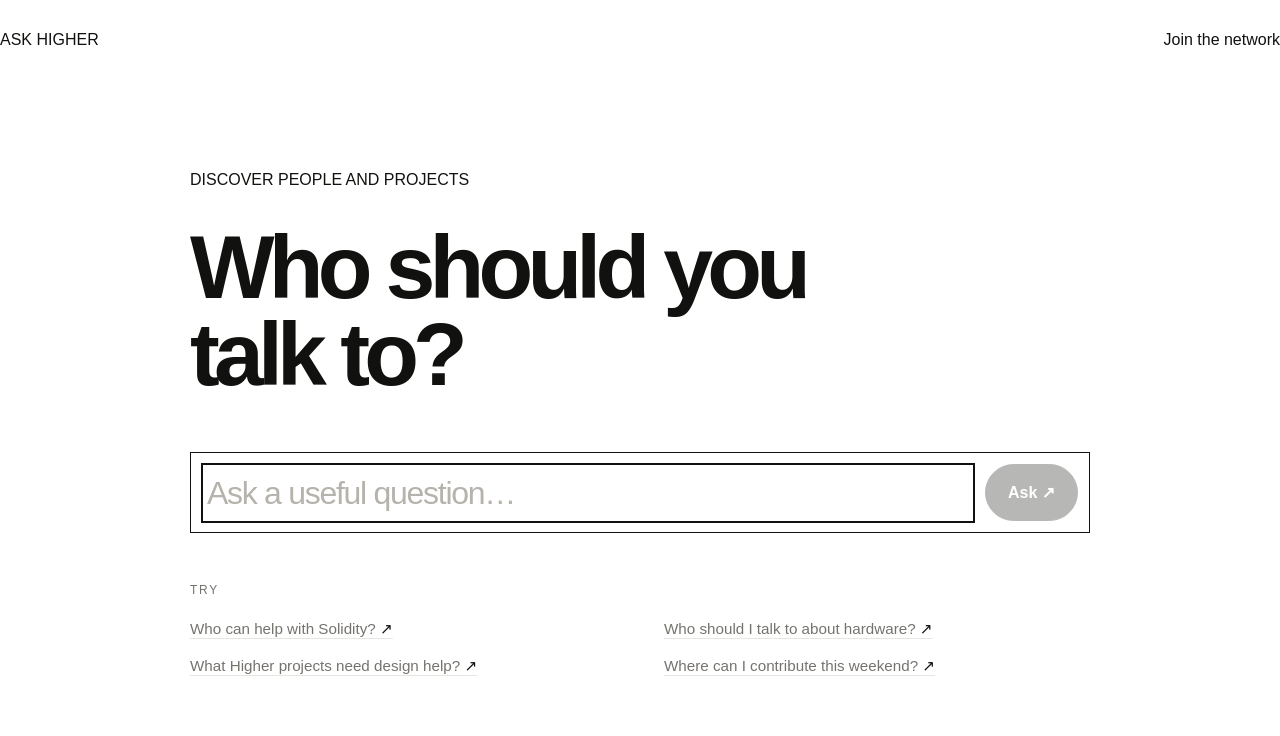
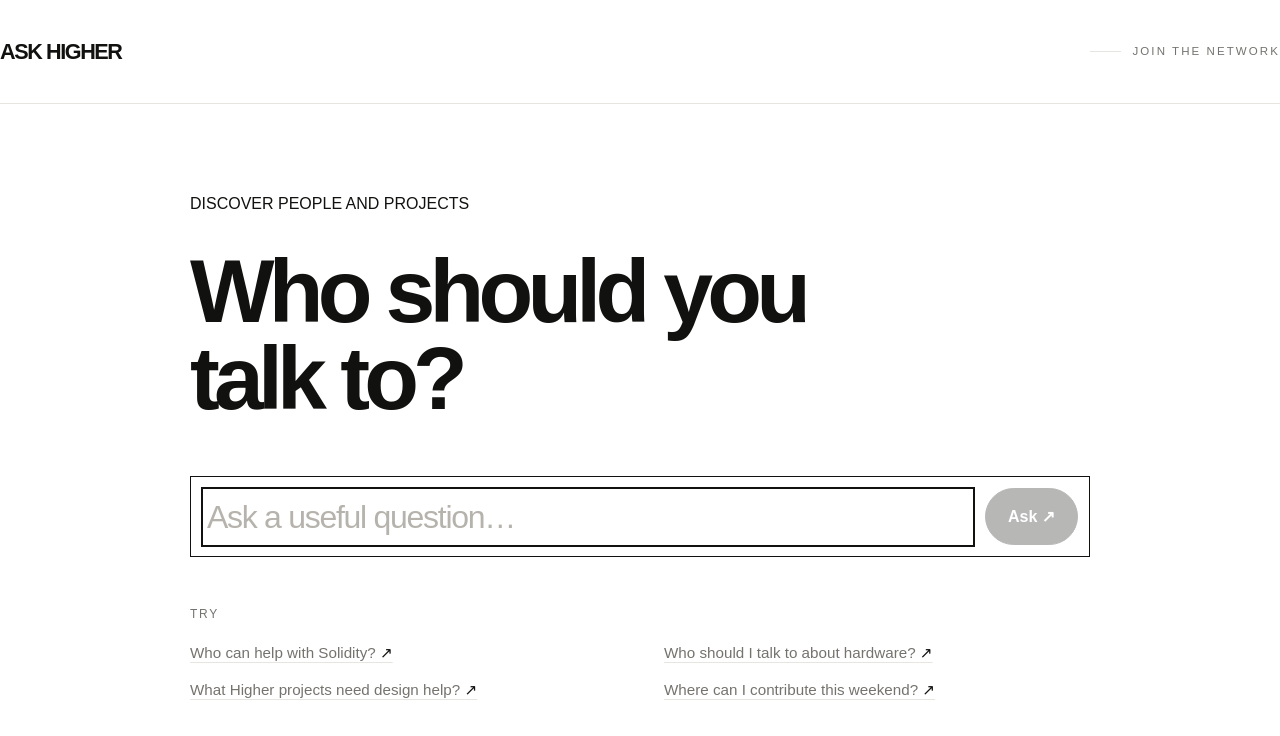
Before and after one commit to idislikebrian/ask-higher, a Next.js app: page /ask in a window 1280 px wide. Shown: the top 736 px of the page. Built offline with nearby package versions, Linux system fonts and the light colour scheme.

Commit message:
Design shared SiteHeader for Ask Higher

```diff
--- a/app/globals.css
+++ b/app/globals.css
@@ -16,7 +16,15 @@ button:focus-visible, input:focus-visible, textarea:focus-visible, select:focus-
 .question-wrap { width: min(100%, 720px); padding: 8vh 0 12vh; margin: 0 auto; }
 .question-title { margin: 2rem 0 0; max-width: 740px; font-size: clamp(2.8rem, 7vw, 5.8rem); line-height: .97; letter-spacing: -.065em; font-weight: 600; }
 .question-copy { max-width: 540px; margin: 1.8rem 0 2.5rem; color: var(--muted); font-size: 1.1rem; line-height: 1.7; }
-.site-header { display: flex; height: 5rem; align-items: center; justify-content: space-between; }
+.site-header { display: flex; height: 6.5rem; align-items: center; justify-content: space-between; border-bottom: 1px solid var(--line); }
+.site-header-wordmark { color: var(--ink); font-size: clamp(1.05rem, 1.7vw, 1.35rem); font-weight: 700; letter-spacing: -.065em; line-height: 1; text-decoration: none; transition: opacity 220ms ease, transform 220ms ease; }
+.site-header-wordmark:hover { opacity: .68; transform: translateY(-1px); }
+.site-header-wordmark:focus-visible, .site-header-utility-link:focus-visible { outline: 1px solid var(--ink); outline-offset: .45rem; }
+.site-header-utility { display: flex; align-items: center; gap: .75rem; }
+.site-header-utility::before { width: 1.9rem; height: 1px; background: var(--line); content: ""; }
+.site-header-utility-link, .site-header-utility-label { color: var(--muted); font-size: .72rem; letter-spacing: .18em; line-height: 1.2; text-transform: uppercase; }
+.site-header-utility-link { text-decoration: none; transition: color 220ms ease, text-decoration-color 220ms ease; text-decoration: underline; text-decoration-color: transparent; text-underline-offset: .35rem; }
+.site-header-utility-link:hover { color: var(--ink); text-decoration-color: var(--ink); }
 .big-input { display: block; width: 100%; margin-top: 3.4rem; padding: 0 0 .9rem; border: 0; border-bottom: 1px solid var(--ink); outline: 0; color: var(--ink); font-size: clamp(1.7rem, 4vw, 2.5rem); letter-spacing: -.04em; background: transparent; }
 .big-input::placeholder, .tag-input::placeholder, .text-input::placeholder { color: #b6b3ad; }
 .big-input:focus { border-bottom-width: 2px; }
@@ -69,4 +77,4 @@ button:focus-visible, input:focus-visible, textarea:focus-visible, select:focus-
 .auth-provider-list { display: grid; max-width: 34rem; gap: .7rem; margin-top: 2.6rem; }
 .auth-provider { display: flex; align-items: center; justify-content: space-between; width: 100%; min-height: 3.5rem; text-align: left; }
 .auth-secondary { margin-top: 1rem; }
-@media (max-width: 640px) { .question-wrap { padding-top: 6vh; }.choice-grid, .preview-grid { grid-template-columns: 1fr; }.preview-grid { gap: 3.2rem; margin-top: 5rem; }.preview-name { margin-top: 3.5rem; }.preview-actions { margin-top: 4rem; }.owner-tools { margin-top: 5rem; }.inline-add { align-items: stretch; }.inline-add .text-input { min-width: 0; }.ask-item { grid-template-columns: 1fr auto; }.ask-item small { grid-column: 1; grid-row: 2; }.ask-item button { grid-column: 2; grid-row: 1 / span 2; }.owner-actions { align-items: flex-start; flex-direction: column; gap: 1rem; }.ask-wrap { padding-top: 8vh; }.ask-query { align-items: stretch; flex-direction: column; gap: .7rem; padding: .8rem; }.ask-query-input { min-height: 3.4rem; padding: .4rem .5rem; }.ask-query .primary { align-self: flex-start; }.ask-suggestion-grid, .ask-evidence-grid { grid-template-columns: 1fr; gap: 1rem; }.ask-results { margin-top: 6rem; }.ask-results-header { align-items: start; flex-direction: column; gap: 1.4rem; }.ask-results-title { margin-top: 1.3rem; }.ask-match { padding: 2.8rem 0 3.2rem; }.ask-evidence { margin-top: 3rem; }.ask-contact, .ask-contact-note { margin-top: 2.5rem; } }
+@media (max-width: 640px) { .site-header { height: 5.5rem; }.site-header-utility { gap: .55rem; }.site-header-utility::before { width: 1rem; }.question-wrap { padding-top: 6vh; }.choice-grid, .preview-grid { grid-template-columns: 1fr; }.preview-grid { gap: 3.2rem; margin-top: 5rem; }.preview-name { margin-top: 3.5rem; }.preview-actions { margin-top: 4rem; }.owner-tools { margin-top: 5rem; }.inline-add { align-items: stretch; }.inline-add .text-input { min-width: 0; }.ask-item { grid-template-columns: 1fr auto; }.ask-item small { grid-column: 1; grid-row: 2; }.ask-item button { grid-column: 2; grid-row: 1 / span 2; }.owner-actions { align-items: flex-start; flex-direction: column; gap: 1rem; }.ask-wrap { padding-top: 8vh; }.ask-query { align-items: stretch; flex-direction: column; gap: .7rem; padding: .8rem; }.ask-query-input { min-height: 3.4rem; padding: .4rem .5rem; }.ask-query .primary { align-self: flex-start; }.ask-suggestion-grid, .ask-evidence-grid { grid-template-columns: 1fr; gap: 1rem; }.ask-results { margin-top: 6rem; }.ask-results-header { align-items: start; flex-direction: column; gap: 1.4rem; }.ask-results-title { margin-top: 1.3rem; }.ask-match { padding: 2.8rem 0 3.2rem; }.ask-evidence { margin-top: 3rem; }.ask-contact, .ask-contact-note { margin-top: 2.5rem; } }
--- a/components/site-header.tsx
+++ b/components/site-header.tsx
@@ -11,15 +11,21 @@ export function SiteHeader({ variant }: SiteHeaderProps) {
 
   return (
     <header className="site-header">
-      <Link href={isJoinContext ? "/join" : "/"} className="text-sm font-bold tracking-[-0.02em]">
+      <Link href={isJoinContext ? "/join" : "/"} className="site-header-wordmark">
         ASK HIGHER
       </Link>
       {variant === "ask" && (
-        <Link href="/join" className="text-xs uppercase tracking-[0.18em] text-[var(--muted)]">
-          Join the network
-        </Link>
+        <div className="site-header-utility">
+          <Link href="/join" className="site-header-utility-link">
+            Join the network
+          </Link>
+        </div>
       )}
-      {variant === "intake" && <span className="text-xs uppercase tracking-[0.18em] text-[var(--muted)]">Profile intake</span>}
+      {variant === "intake" && (
+        <div className="site-header-utility">
+          <span className="site-header-utility-label">Profile intake</span>
+        </div>
+      )}
     </header>
   );
 }
```
